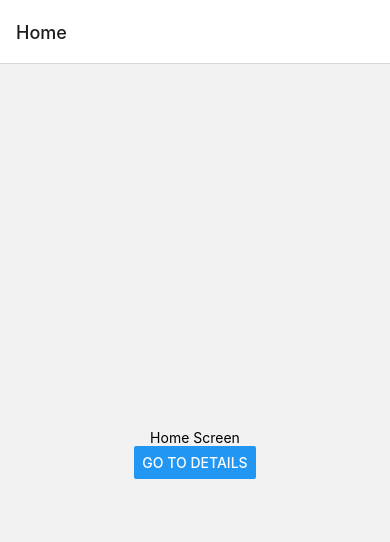
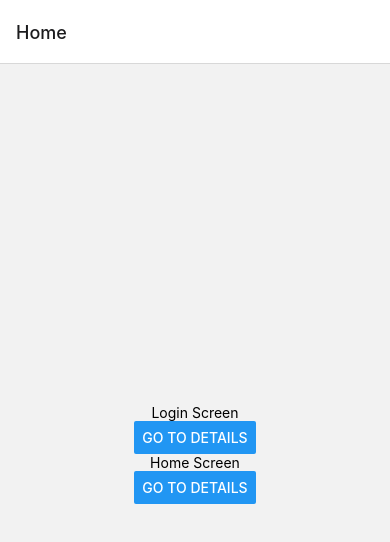
Before and after one commit to itotti69/chat_app, a React Native app: screen / in a window 390 px wide. Shown: the top 542 px of the page. Built offline with nearby package versions, Linux system fonts and the light colour scheme.

Commit message:
9/29_画面遷移のテンプレ

```diff
--- a/App.tsx
+++ b/App.tsx
@@ -1,13 +1,20 @@
 import { StatusBar } from 'expo-status-bar';
 import { StyleSheet, Text, View, Button } from 'react-native';
+import { LoginScreen } from './src/screens/LoginScreen';
 import { ChatScreen } from './src/screens/ChatScreen';
 import * as React from 'react';
 import { NavigationContainer } from '@react-navigation/native';
 import { createNativeStackNavigator } from '@react-navigation/native-stack';
 
+
 function HomeScreen({ navigation }) {
   return (
     <View style={{ flex: 1, alignItems: 'center', justifyContent: 'center' }}>
+      <Text>Login Screen</Text>
+      <Button
+        title="Go to Details"
+        onPress={() => navigation.navigate('LoginScreen')}
+      />
       <Text>Home Screen</Text>
       <Button
         title="Go to Details"
@@ -25,10 +32,13 @@ function DetailsScreen() {
   );
 }
 
+function login() {
+  return <LoginScreen />;
+}
+
 function myChatScreen() {
   return <ChatScreen />;
 }
-
 
 const Stack = createNativeStackNavigator();
 //ここが画面遷移を決める場所
@@ -39,6 +49,7 @@ function App() {
         <Stack.Screen name="Home" component={HomeScreen} />
         <Stack.Screen name="Details" component={DetailsScreen} />
         <Stack.Screen name="ChatScreen" component={myChatScreen} />
+        <Stack.Screen name="LoginScreen" component={login} />
       </Stack.Navigator>
     </NavigationContainer>
   );
--- a/src/screens/ChatScreen.tsx
+++ b/src/screens/ChatScreen.tsx
@@ -18,6 +18,9 @@ import firebase from 'firebase/compat/app';
 import { getMessageDocRef, getUserId } from '../lib/firebase';
 import { Message } from '../types/message';
 import { MessageItem } from '../components/MessageItem';
+import { collection, query, where, getDocs } from "firebase/firestore";
+import { getFirestore } from "firebase/firestore";
+import { initializeApp } from "firebase/app";
 
 //exportは違うファイルから呼び出せるように記述
 export const ChatScreen = () => {
@@ -41,10 +44,14 @@ export const ChatScreen = () => {
         }
     };
 
+    const firebaseConfig = {
+
+    };
+
     const getMessages = async () => {
         const messages = [] as Message[];
-        await firebase
-            .firestore()
+        const db = firebase.firestore();
+        await db
             .collection('messages')
             .orderBy('createdAt')
             .onSnapshot((snapshot) => {
@@ -55,11 +62,12 @@ export const ChatScreen = () => {
                 });
                 setMessages(messages);
             });
+
     };
 
     const signin = async () => {
         const uid = await getUserId();
-        setUserId(uid);
+        setUserId('fVKSfUj7MMcuHQr302oBaFrgYgG2');
     };
 
     useEffect(() => {
--- /dev/null
+++ b/src/screens/LoginScreen.tsx
@@ -0,0 +1,13 @@
+//screens/ChatScreen.tsx
+
+import React, { useState, useEffect } from 'react';
+
+import { StyleSheet, Text, View, Button } from 'react-native';
+//exportは違うファイルから呼び出せるように記述
+export const LoginScreen = () => {
+  return (
+    <View style={{ flex: 1, alignItems: 'center', justifyContent: 'center' }}>
+      <Text>Login Screen</Text>
+    </View>
+  );
+}
```
